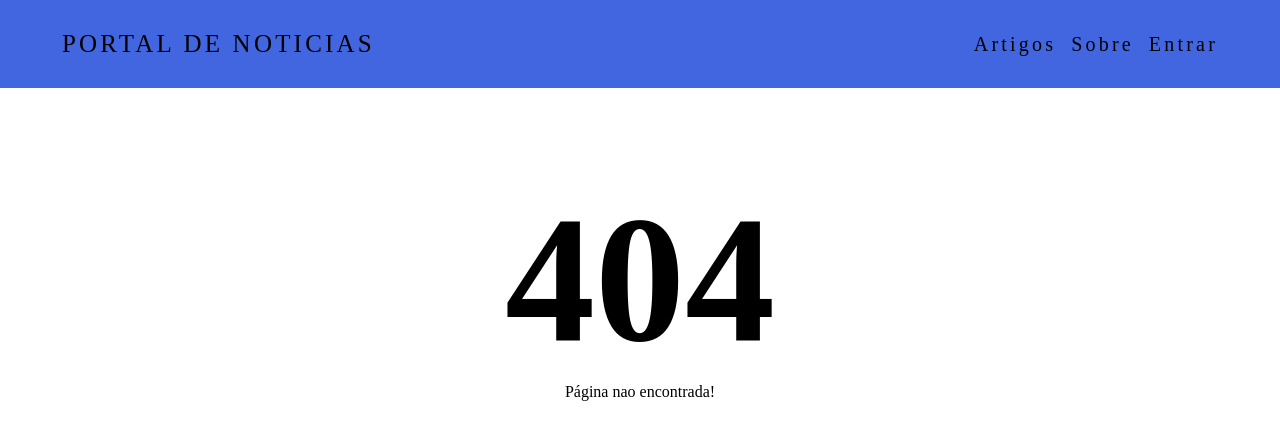
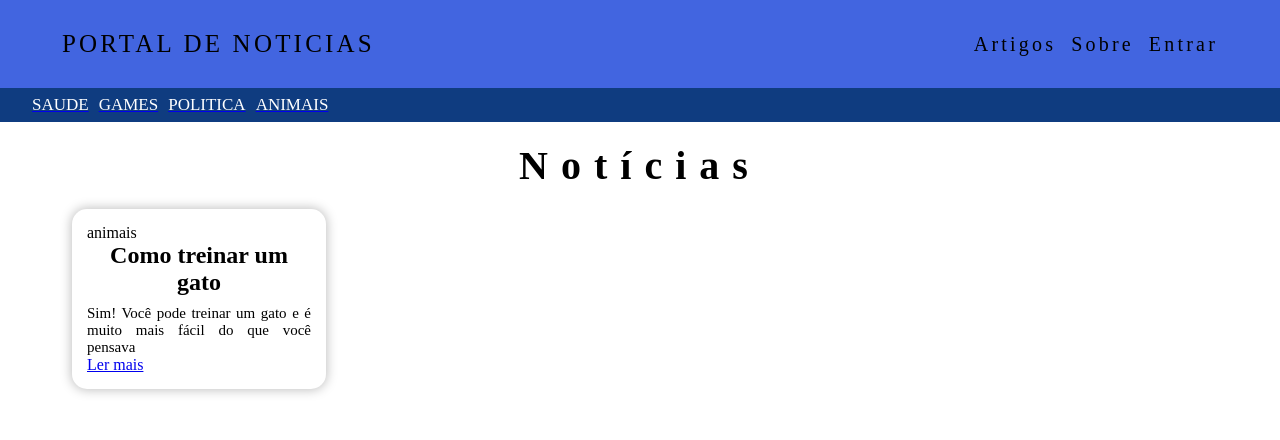
Before and after one commit to JVGS1111/Portal-de-noticias-com-react, a React (Create React App) app in the folder portal-noticias/: page /categorias/animais in a window 1280 px wide. Before the commit this address had no page. Shown: the top 440 px of the page. Built offline with nearby package versions, Linux system fonts and the light colour scheme; data requests are answered from the project's data file; the HTML template or start-up script is replaced by a standard one; a web font is replaced by a local one.

Commit message:
modificado categorias

```diff
--- a/portal-noticias/src/App.js
+++ b/portal-noticias/src/App.js
@@ -6,6 +6,7 @@ import Pagina404 from './paginas/404';
 import Sobre from './paginas/Sobre';
 import ListaDeCategorias from './components/ListaDeCategorias';
 import Post from './paginas/Post';
+import Categorias from './paginas/Categorias';
 
 function App() {
   return (
@@ -26,6 +27,11 @@ function App() {
           <Post />
         </Route>
 
+        <Route path='/categorias/:id'>
+          <ListaDeCategorias />
+          <Categorias />
+        </Route>
+
         <Route>
           <Pagina404 />
         </Route>
--- a/portal-noticias/src/components/ListaDeCategorias.jsx
+++ b/portal-noticias/src/components/ListaDeCategorias.jsx
@@ -1,6 +1,7 @@
 import React, { useEffect, useState } from 'react';
 import '../assets/css/components/ListaDeCategorias.css'
 import { getDado } from '../connection/api';
+import { Link } from 'react-router-dom'
 
 function ListaDeCategorias() {
 
@@ -16,7 +17,7 @@ function ListaDeCategorias() {
                 <ul className="lista-categorias-nav">
                     {
                         categorias.map(categoria => (
-                            <li key={categoria.id} className="lista-categoria-item">{categoria.nome}</li>
+                            <Link to={`/categorias/${categoria.id}`}><li key={categoria.id} className="lista-categoria-item">{categoria.nome}</li></Link>
                         ))
                     }
                 </ul>
--- a/portal-noticias/src/components/ListaDePosts.jsx
+++ b/portal-noticias/src/components/ListaDePosts.jsx
@@ -3,12 +3,12 @@ import '../assets/css/components/ListaDePosts.css'
 import { getDado } from '../connection/api'
 import { Link } from 'react-router-dom'
 
-function ListaDePosts() {
+function ListaDePosts({ url }) {
 
     const [posts, setPosts] = useState([])
 
     useEffect(() => {
-        getDado('/posts', setPosts)
+        getDado(url, setPosts)
     }, [])
 
     return (
--- /dev/null
+++ b/portal-noticias/src/paginas/Categorias.jsx
@@ -0,0 +1,29 @@
+import React, { useEffect, useState } from 'react';
+import ListaDePosts from '../components/ListaDePosts';
+import { BrowserRouter as Router, useRouteMatch, useHistory, useParams } from 'react-router-dom'
+import { withRouter } from 'react-router-dom';
+
+function Categorias() {
+    const { id } = useParams()
+    let history = useHistory();
+    const [categoria, setCategoria] = useState()
+
+    useEffect(() => {
+        history.listen(location => {
+            setCategoria('a')
+
+        })
+    })
+
+    return (
+        <main>
+            <div className="container">
+                <h2 className="titulo-pagina">Notícias</h2>
+            </div>
+            <ListaDePosts url={`/posts?categoria=${id}`} />
+        </main>
+
+    );
+}
+
+export default Categorias;
--- a/portal-noticias/src/paginas/Home.jsx
+++ b/portal-noticias/src/paginas/Home.jsx
@@ -8,7 +8,7 @@ function Home() {
             <div className="container">
                 <h2 className="titulo-pagina">Notícias</h2>
             </div>
-            <ListaDePosts />
+            <ListaDePosts url={"/posts"} />
         </main>
     );
 }
```
